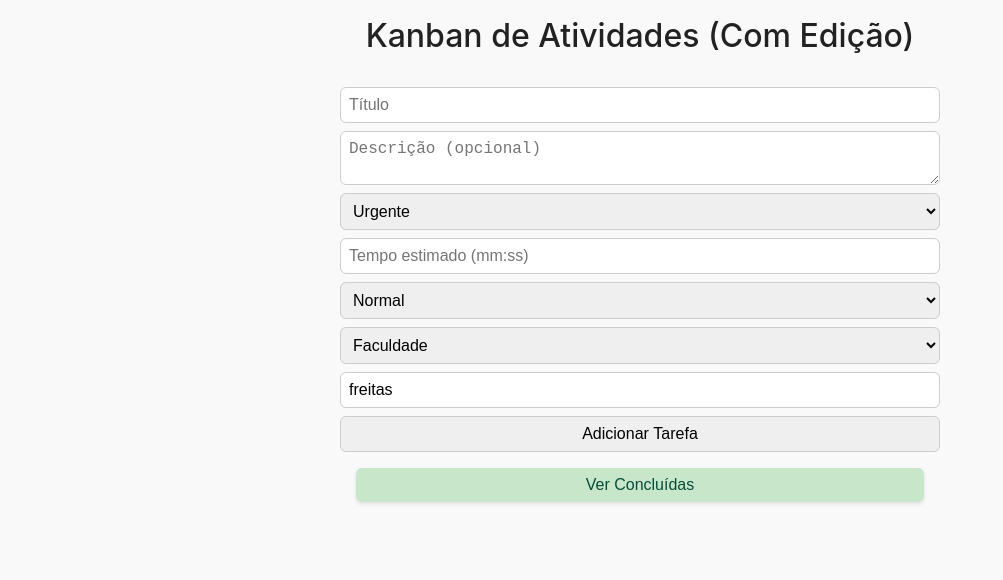
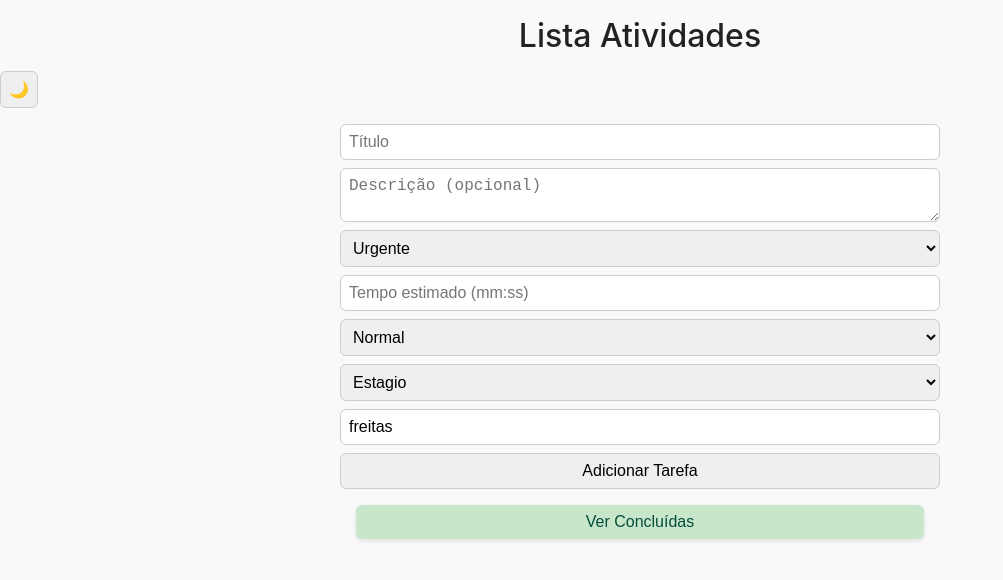
Before and after one commit to adirson52/gtd_supabase, a website: page index.html in a window 1280 px wide. Shown: the whole page, without its empty margins (0-1003 px from the left). Drawn offline with nearby package versions, Linux system fonts and the light colour scheme; no server answers.

Commit message:
Update index.html

```diff
--- a/index.html
+++ b/index.html
@@ -3,15 +3,17 @@
 <head>
   <meta charset="UTF-8" />
   <meta name="viewport" content="width=device-width,initial-scale=1.0"/>
-  <title>Kanban de Atividades – Freitas</title>
-  <link rel="stylesheet" href="style.css"/>
+  <title>Kamban Adpatado</title>
+  <link rel="stylesheet" href="style.css" />
 </head>
 <body>
-  <h1>Kanban de Atividades (Com Edição)</h1>
+  <h1>Lista Atividades</h1>
+  <!-- Botão Tema Claro/Escuro -->
+  <button id="theme-toggle" class="theme-toggle" aria-label="Alternar tema">🌙</button>
 
   <!-- ────── FORM ────── -->
   <form id="form">
-    <input name="titulo" placeholder="Título" required/>
+    <input name="titulo" placeholder="Título" required />
     <textarea name="descricao" placeholder="Descrição (opcional)"></textarea>
 
     <select name="status">
@@ -22,64 +24,67 @@
       <option value="concluido">Concluído</option>
     </select>
 
-    <input name="tempo_estimado" placeholder="Tempo estimado (mm:ss)"/>
+    <input name="tempo_estimado" placeholder="Tempo estimado (mm:ss)" />
     <select name="prioridade">
       <option value="normal">Normal</option>
       <option value="urgente">Urgente</option>
     </select>
     <select name="contexto">
-      <option value="Faculdade">Faculdade</option>
-      <option value="Trabalho">Trabalho</option>
-      <option value="Pessoal">Pessoal</option>
+      <option value="Faculdade">Estagio</option>
+      <option value="Trabalho">Pecege</option>
+      <option value="Pessoal">Monitoria</option>
+      <option value="Faculdade">Vagas</option>
+      <option value="Trabalho">CWS</option>
+      <option value="Pessoal">Outros</option>
     </select>
-    <input name="responsavel" placeholder="Responsável" value="freitas"/>
-    <button type="submit">Adicionar Tarefa</button>
+    <input name="responsavel" placeholder="Responsável" value="freitas" />
+    <button type="submit">Adicionar Tarefa</button>
   </form>
 
   <div class="concluidas-wrapper">
-    <button id="btn-concluidas">Ver Concluídas</button>
+    <button id="btn-concluidas">Ver Concluídas</button>
   </div>
 
   <div id="aviso"></div>
   <div id="kanban" class="kanban"></div>
 
   <!-- ────── MODAIS / OVERLAYS ────── -->
-  <div id="readOverlay"  class="overlay"></div>
-  <div id="readModal"    class="read-modal">
+  <div id="readOverlay" class="overlay"></div>
+  <div id="readModal" class="read-modal">
     <h3 id="readTitulo"></h3>
-    <p  id="readDescricao"  class="read-desc"></p>
-    <p  id="readTempo"      class="read-date"></p>
-    <p  id="readPrioridade" class="read-date"></p>
-    <p  id="readContexto"   class="read-date"></p>
-    <p  id="readResp"       class="read-date"></p>
+    <p id="readDescricao" class="read-desc"></p>
+    <p id="readTempo" class="read-date"></p>
+    <p id="readPrioridade" class="read-date"></p>
+    <p id="readContexto" class="read-date"></p>
+    <p id="readResp" class="read-date"></p>
     <button id="fecharRead" class="read-close">OK</button>
   </div>
 
-  <div id="overlay"   class="overlay"></div>
+  <div id="overlay" class="overlay"></div>
   <div id="editModal" class="read-modal" style="max-width:380px">
-    <h3>Editar Tarefa</h3>
+    <h3>Editar Tarefa</h3>
     <form id="editForm">
-      <input type="hidden" name="id"/>
-      <input    name="titulo"        placeholder="Título" required/>
-      <textarea name="descricao"     placeholder="Descrição"></textarea>
-      <select   name="status">
+      <input type="hidden" name="id" />
+      <input name="titulo" placeholder="Título" required />
+      <textarea name="descricao" placeholder="Descrição"></textarea>
+      <select name="status">
         <option value="urgente">Urgente</option>
         <option value="nao_iniciado">Não Iniciado</option>
         <option value="em_andamento">Em Andamento</option>
         <option value="com_data">Com Data</option>
         <option value="concluido">Concluído</option>
       </select>
-      <input    name="tempo_estimado" placeholder="Tempo (mm:ss)"/>
-      <select   name="prioridade">
+      <input name="tempo_estimado" placeholder="Tempo (mm:ss)" />
+      <select name="prioridade">
         <option value="normal">Normal</option>
         <option value="urgente">Urgente</option>
       </select>
-      <select   name="contexto">
+      <select name="contexto">
         <option value="Faculdade">Faculdade</option>
         <option value="Trabalho">Trabalho</option>
         <option value="Pessoal">Pessoal</option>
       </select>
-      <input    name="responsavel"   placeholder="Responsável"/>
+      <input name="responsavel" placeholder="Responsável" />
       <button type="submit">Salvar</button>
       <button type="button" id="cancelEdit">Cancelar</button>
       <button type="button" id="btn-excluir-modal">Excluir</button>
@@ -88,7 +93,7 @@
 
   <div id="modal-concluidas" class="overlay">
     <div class="read-modal" style="max-width:600px;max-height:80vh;overflow:auto">
-      <h3>Tarefas Concluídas (Última Semana)</h3>
+      <h3>Tarefas Concluídas (Última Semana)</h3>
       <table id="table-concluidas">
         <thead>
           <tr><th>Título</th><th>Contexto</th><th>Responsável</th><th>Data</th></tr>
@@ -101,7 +106,7 @@
 
   <div id="modalExcluir" class="overlay">
     <div class="read-modal" style="max-width:340px;text-align:center">
-      <h3>Confirmar exclusão?</h3>
+      <h3>Confirmar exclusão?</h3>
       <p>Será movida para excluídos.</p>
       <div style="display:flex;gap:1rem;justify-content:center;margin-top:1rem">
         <button id="btnCancelarExcluir" class="read-close" style="background:#ccc">Cancelar</button>
@@ -115,12 +120,12 @@
   <script>
     window.supabase = supabase.createClient(
       'https://pgbwgsmkngvhygwdjqng.supabase.co',
-      'eyJhbGciOiJIUzI1NiIsInR5cCI6IkpXVCJ9.eyJpc3MiOiJzdXBhYmFzZSIsInJlZiI6InBnYndnc21rbmd2aHlnd2RqcW5nIiwicm9sZSI6ImFub24iLCJpYXQiOjE3NDQ5NDgyNzYsImV4cCI6MjA2MDUyNDI3Nn0.l08904UwxzJjnHDil70hiwekhBEB50NvXInmLFou-Ow'
+      '<YOUR_SUPABASE_ANON_KEY>'
     );
   </script>
   <script src="https://cdn.jsdelivr.net/npm/sortablejs@1.15.0/Sortable.min.js"></script>
 
-  <!-- JS principal (apenas UMA vez!) -->
+  <!-- script.js -->
   <script src="script.js"></script>
 </body>
 </html>
```
